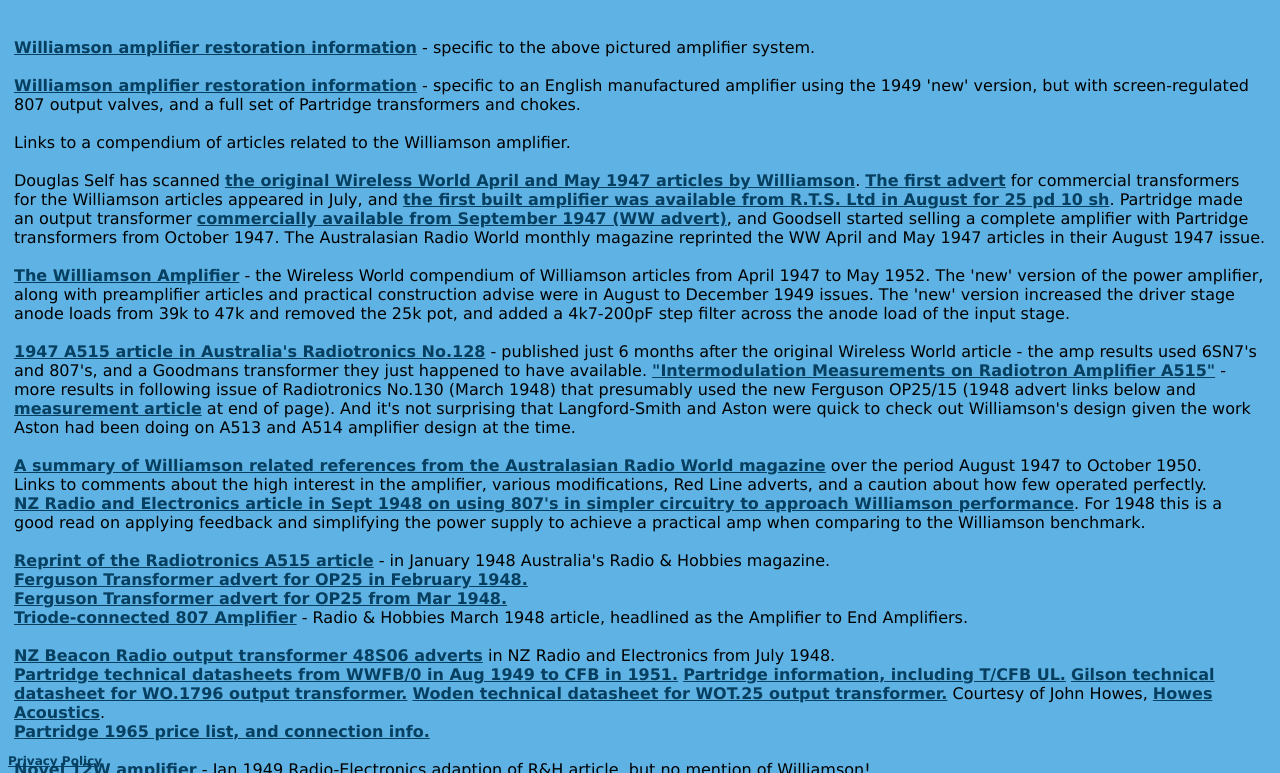
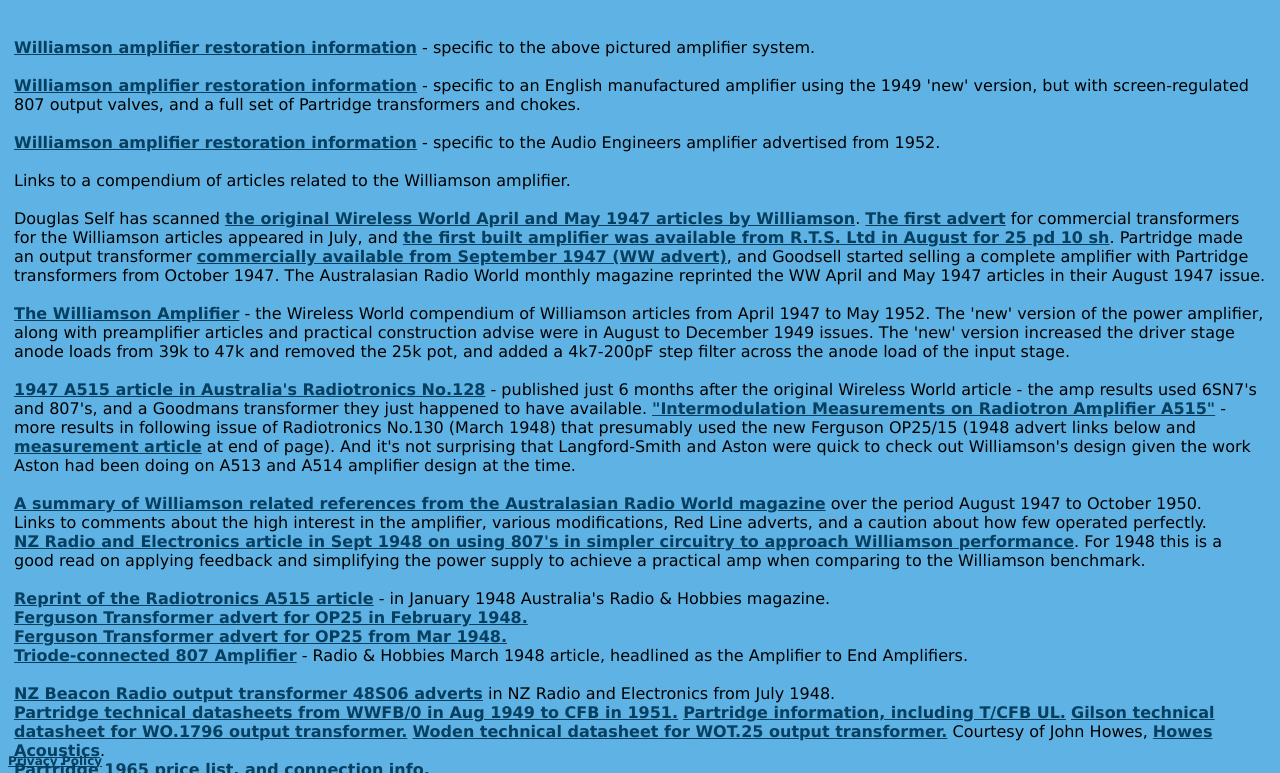
Before and after one commit to michael-robbins/michael-robbins.github.io, a Jekyll site: the page built from projects/Williamson.html, in a window 1280 px wide and 900 px high, scrolled down 1348 px, cut to the strip 127-900 px from the top of the window. Built offline with Jekyll 4.4.1, drawn with Linux system fonts in a browser that asks for light colours; some of the changed lines change nothing that is shown; some of the changed text lies outside the part shown.

Commit message:
Update Williamson.html

```diff
--- a/projects/Williamson.html
+++ b/projects/Williamson.html
@@ -42,6 +42,8 @@
       <a href="/static/Williamson Amp and Preamp.pdf">Williamson amplifier restoration information</a> - specific to the above pictured amplifier system.
       <br /><br/>
       <a href="/static/Williamson 807 screen regulated Amp.pdf">Williamson amplifier restoration information</a> - specific to an English manufactured amplifier using the 1949 'new' version, but with screen-regulated 807 output valves, and a full set of Partridge transformers and chokes.
+      <br /><br/>
+      <a href="/static/Audio Engineers Williamson amp.pdf">Williamson amplifier restoration information</a> - specific to the Audio Engineers amplifier advertised from 1952.
       <br /><br/>
       Links to a compendium of articles related to the Williamson amplifier.
       <br /><br />
@@ -336,7 +338,7 @@
   </tr>
   <tr>
     <td align="center">
-       Update: 25 Sept 2024
+       Update: 12 Jan 2025
        <br />
        Email tim for comments/details
        <br/>
```
